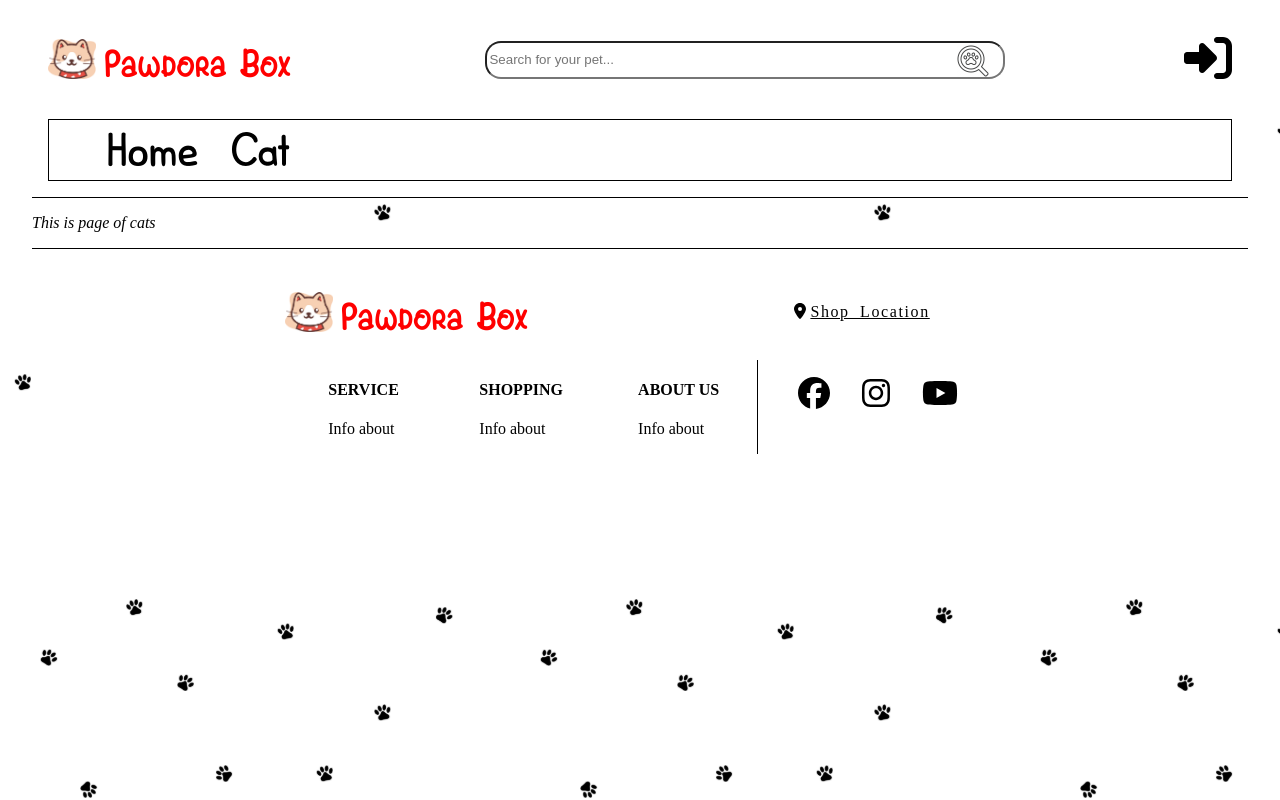
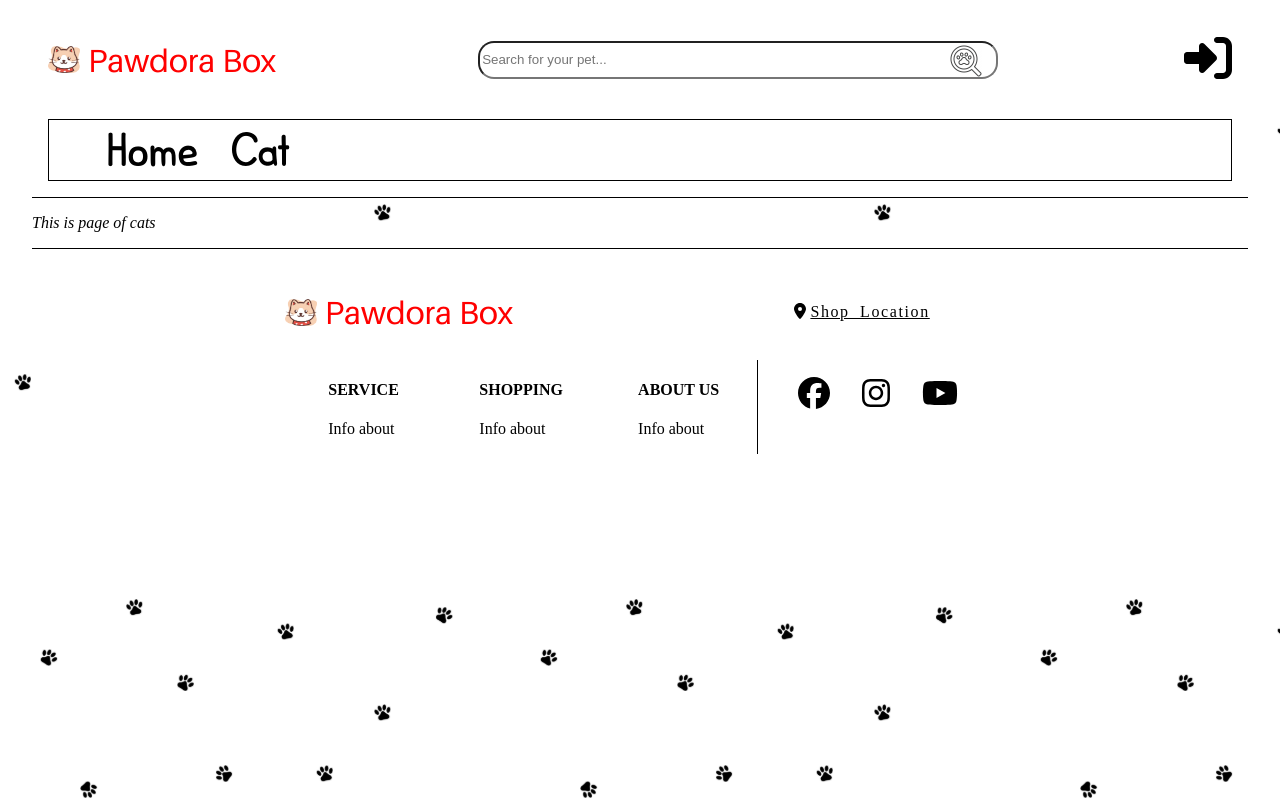
Before and after one commit to YaseiTanuki/Pawdora-Box, a React (Vite) app: page /cat in a window 1280 px wide. Built offline with nearby package versions, Linux system fonts and the light colour scheme.

Commit message:
change site name font family

```diff
--- a/src/components/small_components/logo/logo.scss
+++ b/src/components/small_components/logo/logo.scss
@@ -1,14 +1,14 @@
 .logo {
-    min-width: 3rem;
-    min-height: 3rem;
+    min-width: 2rem;
+    min-height: 2rem;
     background-image: url(/img/logo.svg);
     background-repeat: no-repeat;
-    background-size: 3rem auto;
-    padding-left: 3.5rem;
+    background-size: 2rem auto;
+    padding-left: 2.5rem;
     background-position: left;
 
-    font-family: "Meowcat";
-    font-size: 3rem;
+    font-family: "Aileron";
+    font-size: 2rem;
 
     text-decoration: none;
     color: red;
```
